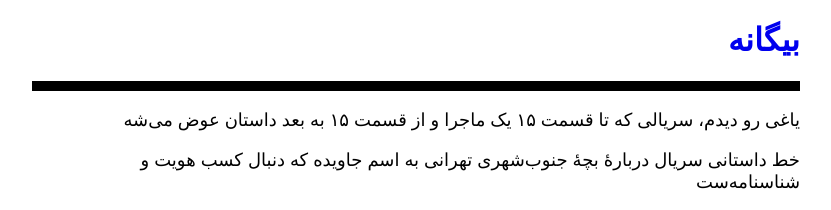
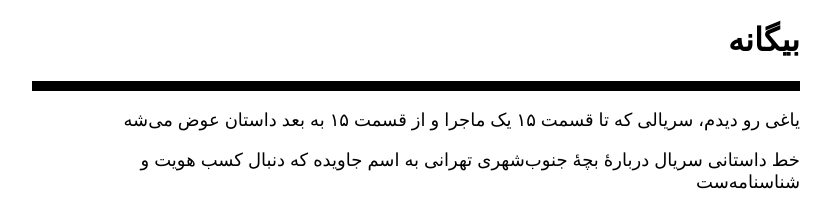
Before and after one commit to darkblog/darkblog.github.io, a Jekyll site: the page built from _posts/2023-8-19-4.md, in a window 1280 px wide. Shown: the top 210 px of the page, without its empty margins (357-1188 px from the left). Built offline with Jekyll 4.4.1, drawn with Linux system fonts in a browser that asks for light colours.

Commit message:
Update post.html

```diff
--- a/_layouts/post.html
+++ b/_layouts/post.html
@@ -7,7 +7,7 @@
 <head>
 <title>{{ page.title }}</title>
 <meta name="viewport" content="width=device-width">
-<style>body{font-family:sans-serif;margin:auto;padding:0 1.25em;max-width:48em}p{font-size:large}a{text-decoration:none}hr{border:thick solid black}</style>
+<style>body{font-family:sans-serif;margin:auto;padding:0 1.25em;max-width:48em}p{font-size:large}a{text-decoration:none;color:black}hr{border:thick solid black}</style>
 </head>
 <body>
 <h1><a href="https://biganeh.com/">بیگانه</a></h1>
```
